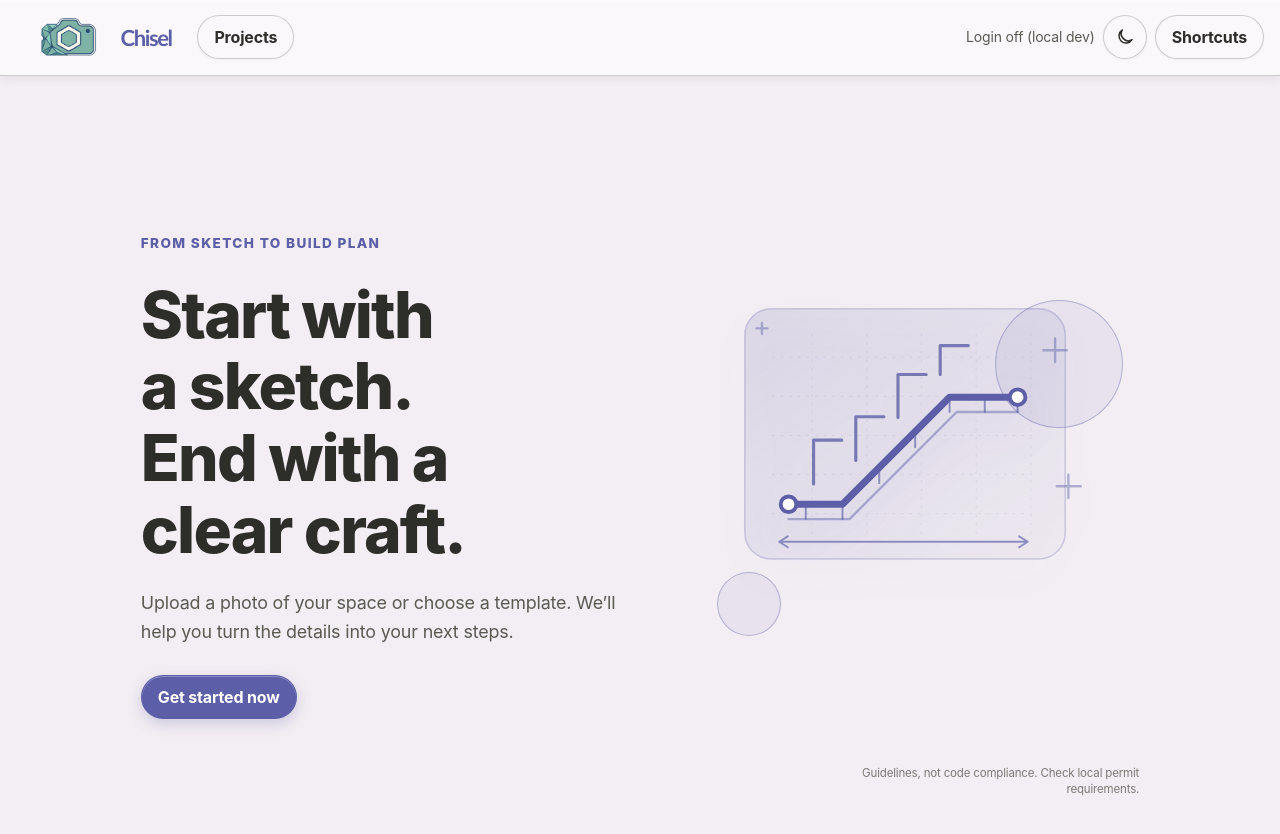
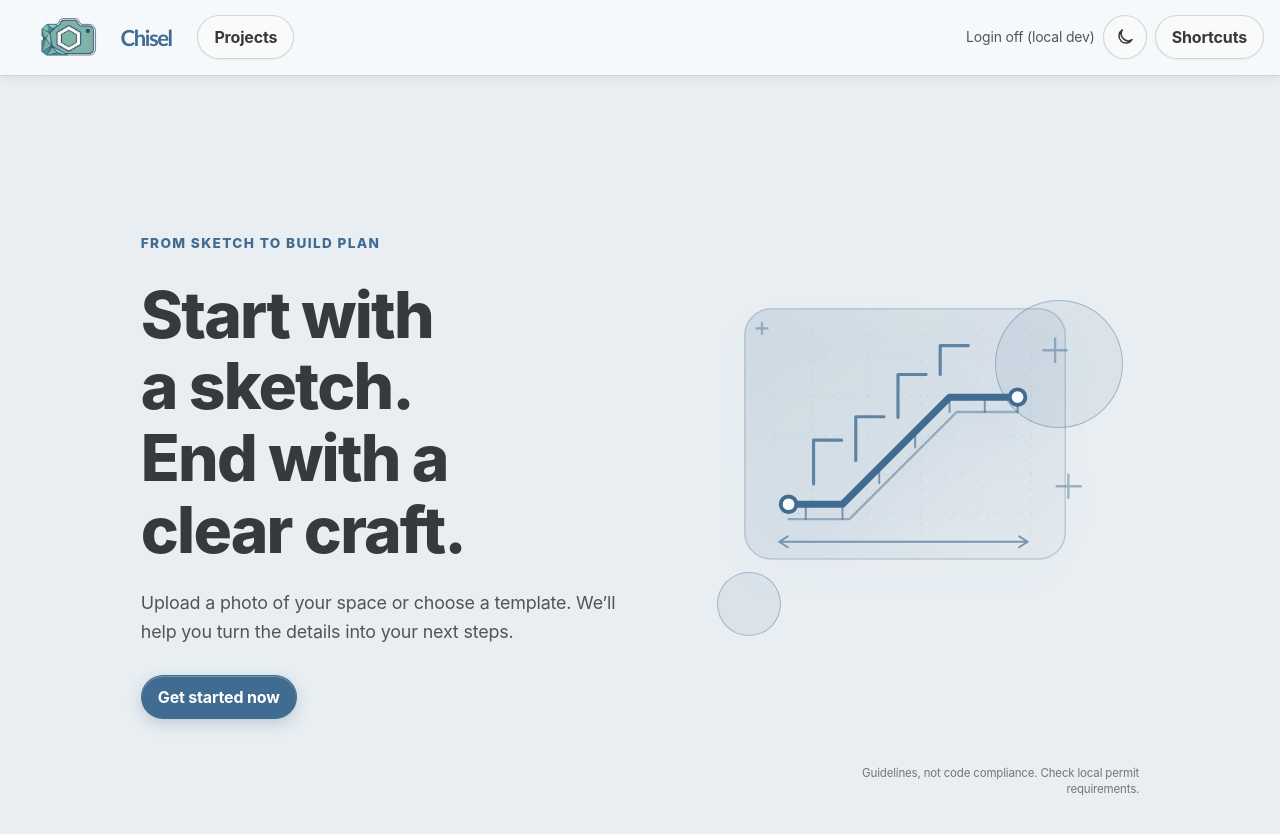
Before and after one commit to christghuynh/chiseldesign, a React (Vite) app in the folder frontend/: page / in a window 1280 px wide. Shown: the top 834 px of the page. Built offline with nearby package versions, Linux system fonts and the light colour scheme; no server answers.

Commit message:
FE-12: Sky colour theme (alice blue, dust grey, pale sky, cool sky, gunmetal) for light and dark mode, 3D scene and cutting diagrams, no gradients, WCAG AA text contrast

```diff
--- a/frontend/src/styles/theme.css
+++ b/frontend/src/styles/theme.css
@@ -1,69 +1,69 @@
 :root {
   color-scheme: light;
-  /* Palette: dim grey #65655e, soft periwinkle #7d80da, wisteria #b0a3d4, thistle #cebacf,
-     lilac ash #c6afb1. The palette's colours are all mid-tones, so text and primary buttons use
-     deeper shades of them to keep WCAG AA contrast. */
-  --palette-dim-grey: #65655e;
-  --palette-periwinkle: #7d80da;
-  --palette-wisteria: #b0a3d4;
-  --palette-thistle: #cebacf;
-  --palette-lilac-ash: #c6afb1;
-  --bg: #f3eef3;
-  --surface: rgb(253 251 253 / 78%);
-  --surface-solid: #fdfbfd;
-  --surface-muted: #e9e0ea;
-  --text: #2d2d2a;
-  --text-muted: #5a5a53;
-  --border: rgb(101 101 94 / 30%);
-  --brand: #5c5ea7;
-  --brand-deep: #4a4c8a;
+  /* Palette: alice blue #e8eef2, dust grey #d6c9c9, pale sky #c7d3dd, cool sky #77b6ea,
+     gunmetal #37393a. Cool sky is too light for text or button labels, so links and primary
+     buttons use a deeper shade of it to keep WCAG AA contrast. */
+  --palette-alice-blue: #e8eef2;
+  --palette-dust-grey: #d6c9c9;
+  --palette-pale-sky: #c7d3dd;
+  --palette-cool-sky: #77b6ea;
+  --palette-gunmetal: #37393a;
+  --bg: #e8eef2;
+  --surface: rgb(251 252 253 / 80%);
+  --surface-solid: #fbfcfd;
+  --surface-muted: #dbe3ea;
+  --text: #37393a;
+  --text-muted: #525557;
+  --border: rgb(55 57 58 / 20%);
+  --brand: #416c91;
+  --brand-deep: #33587a;
   --brand-contrast: #ffffff;
-  --accent-sage: #b0a3d4;
-  --accent-sage-deep: #655c82;
-  --accent-cream: #efe6ef;
-  --accent-peach: #c6afb1;
-  --accent-lilac: #cebacf;
-  --accent-tomato: #786264;
-  --info-soft: #e3e3f6;
-  --success-soft: #dfeae2;
+  --accent-sage: #77b6ea;
+  --accent-sage-deep: #3d6689;
+  --accent-cream: #f1eded;
+  --accent-peach: #d6c9c9;
+  --accent-lilac: #c7d3dd;
+  --accent-tomato: #6f6363;
+  --info-soft: #dbeaf7;
+  --success-soft: #dcebe3;
   --warning-soft: #f3e6d8;
   --danger-soft: #f4dde0;
-  --focus: #7d80da;
-  --warning: #8a5413;
-  --danger: #a8303c;
-  --success: #2f6a4f;
-  --shadow-sm: 0 2px 9px rgb(45 45 42 / 9%);
-  --shadow-card: 0 18px 44px rgb(45 45 42 / 11%), 0 2px 8px rgb(45 45 42 / 6%);
+  --focus: #4c7ba3;
+  --warning: #85510f;
+  --danger: #a3303b;
+  --success: #2f684e;
+  --shadow-sm: 0 2px 9px rgb(55 57 58 / 9%);
+  --shadow-card: 0 18px 44px rgb(55 57 58 / 11%), 0 2px 8px rgb(55 57 58 / 6%);
 }
 
 :root[data-theme="dark"] {
   color-scheme: dark;
-  --bg: #1d1c24;
-  --surface: rgb(40 39 54 / 86%);
-  --surface-solid: #282736;
-  --surface-muted: #33314a;
-  --text: #f1ecf1;
-  --text-muted: #cebacf;
-  --border: rgb(176 163 212 / 30%);
-  --brand: #a9abee;
-  --brand-deep: #8b8ee0;
-  --brand-contrast: #1d1c24;
-  --accent-sage: #b0a3d4;
-  --accent-sage-deep: #c9bfe6;
-  --accent-cream: #4a4150;
-  --accent-peach: #c6afb1;
-  --accent-lilac: #cebacf;
-  --accent-tomato: #d9c3c5;
-  --info-soft: #34365c;
-  --success-soft: #26413a;
-  --warning-soft: #4a3b2c;
-  --danger-soft: #4f2c33;
-  --focus: #b0a3d4;
+  --bg: #232526;
+  --surface: rgb(55 57 58 / 88%);
+  --surface-solid: #37393a;
+  --surface-muted: #43474a;
+  --text: #e8eef2;
+  --text-muted: #c7d3dd;
+  --border: rgb(199 211 221 / 24%);
+  --brand: #77b6ea;
+  --brand-deep: #5a9fd8;
+  --brand-contrast: #1b1d1e;
+  --accent-sage: #77b6ea;
+  --accent-sage-deep: #a9d0f1;
+  --accent-cream: #4a4545;
+  --accent-peach: #d6c9c9;
+  --accent-lilac: #c7d3dd;
+  --accent-tomato: #d6c9c9;
+  --info-soft: #26394a;
+  --success-soft: #243d36;
+  --warning-soft: #473a2b;
+  --danger-soft: #4a2c30;
+  --focus: #77b6ea;
   --warning: #e8c08c;
   --danger: #f09aa4;
   --success: #95cdb2;
-  --shadow-sm: 0 3px 12px rgb(8 7 12 / 32%);
-  --shadow-card: 0 20px 48px rgb(8 7 12 / 38%), 0 2px 10px rgb(8 7 12 / 22%);
+  --shadow-sm: 0 3px 12px rgb(10 11 12 / 32%);
+  --shadow-card: 0 20px 48px rgb(10 11 12 / 38%), 0 2px 10px rgb(10 11 12 / 22%);
 }
 
 body {
@@ -181,7 +181,7 @@
 
 /* Design is a focused canvas: tools float above the model instead of competing for page space. */
 .design-main { width: 100%; min-height: calc(100dvh - 5rem); height: calc(100dvh - 5rem); padding: 0; }
-.design-workspace { --design-edge: clamp(1rem, 2.5vw, 2rem); --design-left-panel: 23rem; --design-right-panel: 20rem; --text: #2d2d2a; --text-muted: #4f4f49; --surface-solid: #ffffff; --surface: rgb(253 251 253 / 54%); --surface-muted: rgb(233 224 234 / 82%); --border: rgb(101 101 94 / 28%); --design-glass: rgb(255 255 255 / 88%); --design-glass-shadow: 0 22px 58px rgb(45 45 42 / 18%); --design-glass-filter: blur(22px) saturate(1.15); position: relative; min-height: 100%; height: 100%; overflow: hidden; background: #ffffff; color: #2d2d2a; }
+.design-workspace { --design-edge: clamp(1rem, 2.5vw, 2rem); --design-left-panel: 23rem; --design-right-panel: 20rem; --text: #37393a; --text-muted: #4d5052; --surface-solid: #ffffff; --surface: rgb(251 252 253 / 54%); --surface-muted: rgb(219 227 234 / 82%); --border: rgb(55 57 58 / 22%); --design-glass: rgb(255 255 255 / 88%); --design-glass-shadow: 0 22px 58px rgb(55 57 58 / 18%); --design-glass-filter: blur(22px) saturate(1.15); position: relative; min-height: 100%; height: 100%; overflow: hidden; background: #ffffff; color: #37393a; }
 .design-workspace__canvas { position: absolute; inset: 0; }
 .design-workspace__topbar { position: absolute; top: var(--design-edge); right: var(--design-edge); z-index: 4; display: flex; align-items: start; justify-content: end; pointer-events: none; }
 .design-workspace__topbar > * { pointer-events: auto; }
@@ -191,7 +191,7 @@
 .design-workspace__panel-intro span { color: var(--text-muted); font-size: .82rem; }
 .design-workspace__history { display: flex; flex-wrap: wrap; justify-content: end; gap: .5rem; }
 .design-workspace__history .app-button:not(.app-icon-button) { min-height: 2.5rem; padding: .45rem .8rem; }
-.design-workspace__panel { position: absolute; top: 7.2rem; bottom: 1.25rem; z-index: 3; width: var(--design-left-panel); max-width: calc(100vw - 2rem); overflow: hidden; border: 1px solid rgb(101 101 94 / 30%); border-radius: 1.25rem; box-shadow: var(--design-glass-shadow); padding: .55rem; backdrop-filter: var(--design-glass-filter); display: flex; flex-direction: column; gap: .35rem; }
+.design-workspace__panel { position: absolute; top: 7.2rem; bottom: 1.25rem; z-index: 3; width: var(--design-left-panel); max-width: calc(100vw - 2rem); overflow: hidden; border: 1px solid rgb(55 57 58 / 24%); border-radius: 1.25rem; box-shadow: var(--design-glass-shadow); padding: .55rem; backdrop-filter: var(--design-glass-filter); display: flex; flex-direction: column; gap: .35rem; }
 .design-workspace__panel--parameters { top: var(--design-edge); left: var(--design-edge); }
 .design-workspace__panel--details { right: var(--design-edge); width: var(--design-right-panel); }
 .design-workspace__panel--details .design-workspace__panel-scroll { display: grid; align-content: start; gap: .75rem; }
@@ -216,7 +216,7 @@
 .design-workspace__edit-trigger { position: absolute; bottom: var(--design-edge); left: 50%; z-index: 4; display: inline-flex; align-items: center; gap: .45rem; translate: -50% 0; }
 /* Centred with `translate`, not `transform`: .app-button:hover sets `transform: translateY(-1px)`,
    which would otherwise replace the centring and make the button jump right on hover. */
-.design-workspace__editor-backdrop { position: absolute; inset: 0; z-index: 8; display: grid; place-items: center; background: rgb(92 94 167 / 14%); padding: 1.25rem; backdrop-filter: blur(2px); }
+.design-workspace__editor-backdrop { position: absolute; inset: 0; z-index: 8; display: grid; place-items: center; background: rgb(65 108 145 / 14%); padding: 1.25rem; backdrop-filter: blur(2px); }
 .design-workspace__composer { width: min(42rem, 100%); margin: 0; padding: 1rem 1.1rem; background: var(--design-glass); box-shadow: var(--design-glass-shadow); backdrop-filter: var(--design-glass-filter); }
 .design-workspace__composer-heading { display: flex; align-items: start; justify-content: space-between; gap: 1rem; margin-bottom: .6rem; }
 .design-workspace__composer h3 { margin: .1rem 0 0; font-size: 1rem; }
@@ -275,7 +275,7 @@
 
 .app-button:hover:not(:disabled) { filter: brightness(1.05) saturate(1.05); transform: translateY(-1px); }
 .app-button:active:not(:disabled) { transform: translateY(0); }
-.app-button--secondary { background: color-mix(in srgb, var(--surface-solid) 84%, var(--accent-cream)); border-color: var(--border); box-shadow: 0 1px 2px rgb(45 45 42 / 6%); color: var(--text); }
+.app-button--secondary { background: color-mix(in srgb, var(--surface-solid) 84%, var(--accent-cream)); border-color: var(--border); box-shadow: 0 1px 2px rgb(55 57 58 / 6%); color: var(--text); }
 .app-button:disabled { cursor: not-allowed; opacity: .55; }
 .app-icon-button { display: inline-grid; place-items: center; width: 2.75rem; min-height: 2.75rem; padding: 0; line-height: 1; }
 
@@ -285,7 +285,7 @@
   border: 1px solid var(--border);
   border-radius: .8rem;
   background: color-mix(in srgb, var(--surface-solid) 88%, transparent);
-  box-shadow: 0 1px 2px rgb(45 45 42 / 5%) inset;
+  box-shadow: 0 1px 2px rgb(55 57 58 / 5%) inset;
   color: var(--text);
   padding: .5rem .75rem;
 }
@@ -296,7 +296,7 @@
 .rule-status--pass { background: #dfeae2; color: #25573f; }
 .rule-status--warn { background: #f3e6d8; color: #6f420e; }
 .rule-status--fail { background: #f4dde0; color: #8c2330; }
-.rule-status--info { background: #e3e3f6; color: #4a4c8a; }
+.rule-status--info { background: #dbeaf7; color: #33587a; }
 
 .app-stepper {
   border-top: 1px solid color-mix(in srgb, var(--border) 65%, transparent);
@@ -342,7 +342,7 @@
   .capture-photo--attention { animation: none; }
 }
 
-.template-selector-backdrop { position: fixed; inset: 0; z-index: 60; display: grid; place-items: center; background: rgb(29 28 36 / 40%); padding: 1.25rem; backdrop-filter: blur(5px); }
+.template-selector-backdrop { position: fixed; inset: 0; z-index: 60; display: grid; place-items: center; background: rgb(35 37 38 / 40%); padding: 1.25rem; backdrop-filter: blur(5px); }
 .template-selector { width: min(54rem, 100%); max-height: min(42rem, calc(100vh - 2.5rem)); overflow: hidden; padding: 1.25rem; }
 .template-selector__header { display: flex; align-items: start; justify-content: space-between; gap: 1rem; margin-bottom: 1rem; }
 .template-selector__header h2 { margin: .15rem 0 0; font-size: 1.6rem; }
@@ -371,11 +371,11 @@
 .template-preview-art__rail { stroke-opacity: .78; stroke-width: 3.5; }
 .template-preview-art__node { fill: var(--surface-solid); stroke: currentColor; stroke-width: 3.5; }
 
-.camera-capture-backdrop { position: fixed; inset: 0; z-index: 70; display: grid; place-items: center; background: rgb(29 28 36 / 50%); padding: 1.25rem; backdrop-filter: blur(6px); }
+.camera-capture-backdrop { position: fixed; inset: 0; z-index: 70; display: grid; place-items: center; background: rgb(35 37 38 / 50%); padding: 1.25rem; backdrop-filter: blur(6px); }
 .camera-capture { width: min(42rem, 100%); overflow: hidden; padding: 1.25rem; }
 .camera-capture__header { display: flex; align-items: start; justify-content: space-between; gap: 1rem; margin-bottom: 1rem; }
 .camera-capture__header h2 { margin: .15rem 0 0; font-size: 1.5rem; }
-.camera-capture__video { display: block; aspect-ratio: 4 / 3; width: 100%; border: 1px solid var(--border); border-radius: 1rem; background: #1d1c24; object-fit: cover; }
+.camera-capture__video { display: block; aspect-ratio: 4 / 3; width: 100%; border: 1px solid var(--border); border-radius: 1rem; background: #232526; object-fit: cover; }
 .camera-capture__error { display: grid; min-height: 14rem; place-items: center; gap: 1rem; border: 1px dashed var(--border); border-radius: 1rem; background: color-mix(in srgb, var(--danger-soft) 45%, var(--surface)); padding: 1.5rem; text-align: center; }
 .camera-capture__error p { max-width: 29rem; margin: 0; color: var(--text-muted); }
 .camera-capture__actions { display: flex; justify-content: end; gap: .7rem; margin-top: 1rem; }
--- a/frontend/src/three/PartMesh.tsx
+++ b/frontend/src/three/PartMesh.tsx
@@ -17,8 +17,8 @@
   "5/4x6_PT_deck": "#d0a15d",
   "3/4_ext_ply": "#d8bd7e",
 };
-const SELECTED_COLOR = "#7d80da"; // palette: soft periwinkle
-const HIGHLIGHT_EMISSIVE = "#b0a3d4"; // palette: wisteria
+const SELECTED_COLOR = "#77b6ea"; // palette: cool sky
+const HIGHLIGHT_EMISSIVE = "#c7d3dd"; // palette: pale sky
 
 // Skeleton: geometry, placement and basic highlight/select. FE-5 adds materials by lumber type,
 // hover states and outlines.
--- a/frontend/src/three/Scene.tsx
+++ b/frontend/src/three/Scene.tsx
@@ -44,10 +44,10 @@
         onPointerMissed={onSelect ? () => onSelect(null) : undefined}
         aria-label="3D model of the ramp"
       >
-        <color attach="background" args={[background ?? (dark ? "#1d1c24" : "#f3eef3")]} />
+        <color attach="background" args={[background ?? (dark ? "#232526" : "#e8eef2")]} />
         <ambientLight intensity={0.7} />
         <directionalLight position={[200, 300, 150]} intensity={1.2} />
-        <gridHelper args={[600, 50, lightCanvas ? "#65655e" : "#8a8a82", lightCanvas ? "#ddd3de" : "#33314a"]} />
+        <gridHelper args={[600, 50, lightCanvas ? "#8a9299" : "#6b7075", lightCanvas ? "#d3dce3" : "#37393a"]} />
         <axesHelper args={[60]} />
         <Bounds key={viewKey} fit clip observe margin={1.3}>
           {parts.map((part) => (
```
Also changed, not shown: frontend/src/components/plan/LayoutSvg.tsx (+6 -6 lines).
